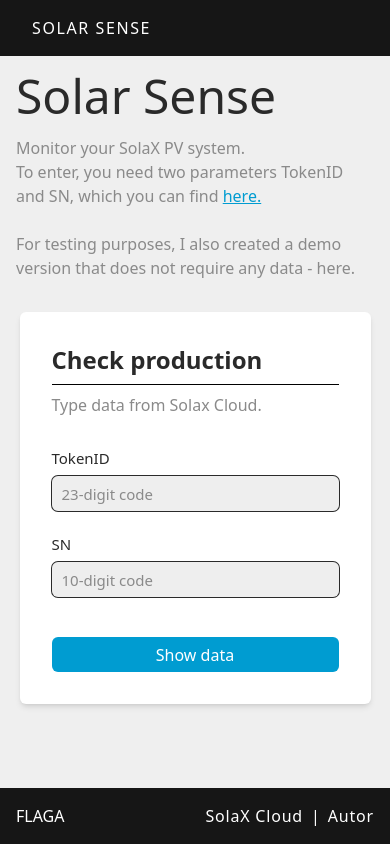
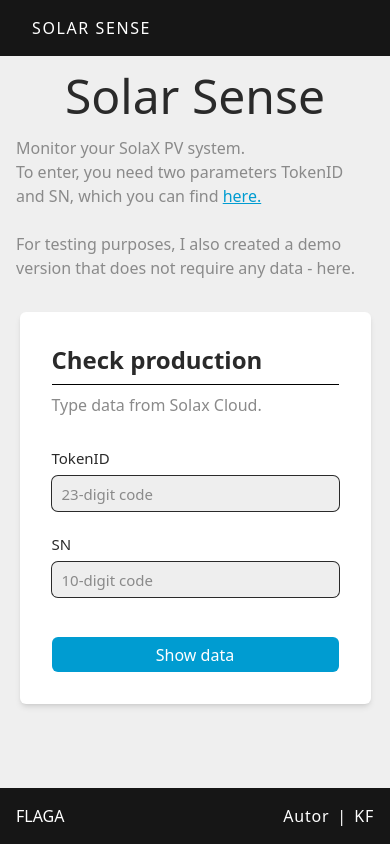
Before and after one commit to karolfaltyn/solar-sense, a React (Vite) app: page / in a window 390 px wide. Built offline with nearby package versions, Linux system fonts and the light colour scheme.

Commit message:
fixed styles mistakes

```diff
--- a/src/components/Button.tsx
+++ b/src/components/Button.tsx
@@ -4,19 +4,22 @@
   onClick: React.MouseEventHandler<HTMLButtonElement>;
 }
 
-export const Button = ({ content, variant = "primary", onClick }: Props) => {
+export const Button = ({ content, variant, onClick }: Props) => {
   let buttonStyle = "";
 
   switch (variant) {
     case "primary":
       buttonStyle = "bg-darkBlue text-white";
       break;
+
     case "secondary":
       buttonStyle = "bg-finalBackground text-darkGray border";
       break;
+
     case "danger":
       buttonStyle = "bg-red text-white";
       break;
+
     default:
       buttonStyle = "bg-darkBlue text-white";
   }
--- a/src/pages/Production.tsx
+++ b/src/pages/Production.tsx
@@ -1,6 +1,6 @@
 import { useApiContext } from "../services/ApiService";
 import { Box } from "../components/Box";
-import { formatDate } from "../utils/date-formating";
+import { formatDate } from "../utils/date-formatting";
 
 export const Production = () => {
   const { data } = useApiContext();
--- a/src/parts/Footer.tsx
+++ b/src/parts/Footer.tsx
@@ -1,12 +1,12 @@
 export const Footer = () => {
   return (
-    <div className="bg-grayBg inset-x-0 bottom-0">
+    <div className="inset-x-0 bottom-0 bg-grayBg">
       <nav className="container flex justify-between p-4">
         <p className="text-white">FLAGA</p>
         <div className="flex gap-2 text-white">
-          <p className="tracking-wider">SolaX Cloud</p>
+          <p className="font-light tracking-wider">Autor</p>
           <p className="">|</p>
-          <p className="font-light tracking-wider">Autor</p>
+          <p className="tracking-wider">KF</p>
         </div>
       </nav>
     </div>
--- a/src/parts/Header.tsx
+++ b/src/parts/Header.tsx
@@ -1,8 +1,10 @@
 export const Header = () => {
   return (
-    <header className="flex flex-col">
-      <h1 className="py-4 text-5xl font-medium text-darkGray">Solar Sense</h1>
-      <p className="xs:w-[35ch] text-wrap- font-medium text-gray sm:w-[40ch] lg:w-[60ch]">
+    <div className="flex flex-col">
+      <header>
+        <h1 className="text-center py-4 text-5xl font-medium text-darkGray md:text-left">Solar Sense</h1>
+      </header>
+      <p className="text-wrap- font-medium text-gray xs:w-[35ch] sm:w-[40ch] lg:w-[60ch]">
         Monitor your SolaX PV system. <br /> To enter, you need two parameters
         TokenID and SN, which you can find{" "}
         <a
@@ -16,6 +18,6 @@
         For testing purposes, I also created a demo version that does not
         require any data - here.
       </p>
-    </header>
+    </div>
   );
 };
--- a/src/parts/LogInForm.tsx
+++ b/src/parts/LogInForm.tsx
@@ -5,7 +5,7 @@
 import { Button } from "../components/Button";
 
 export const LogInForm = () => {
-  const { data, loading, error, fetchData } = useApiContext();
+  const { error, fetchData } = useApiContext();
   const [tokenId, setTokenId] = useState("");
   const [sn, setSn] = useState("");
 
@@ -17,7 +17,7 @@
 
   return (
     <>
-      <div className="xs:w-96 flex w-[90vw] flex-col">
+      <div className="flex w-[90vw] flex-col xs:w-96">
         <div className="my-8 flex flex-col gap-2 rounded-md bg-background p-8 shadow-md md:mt-16">
           <h1 className="text-2xl font-semibold text-darkGray">
             Check production
@@ -51,22 +51,7 @@
             />
           </div>
 
-          {loading && <p className="text-center">Loading...</p>}
-
           {error && <p className="text-center text-red">{error}</p>}
-
-          {data && (
-            <div>
-              {typeof data.result === "object" && data.result !== null ? (
-                <>
-                  <p>Inverter SN: {data.result.inverterSN}</p>
-                  <p>Yield Today: {data.result.yieldtoday}</p>
-                </>
-              ) : (
-                <p>Invalid data format</p>
-              )}
-            </div>
-          )}
         </div>
       </div>
     </>
```
Also changed, not shown: src/utils/date-formatting.ts (renamed from src/utils/date-formating.ts).
